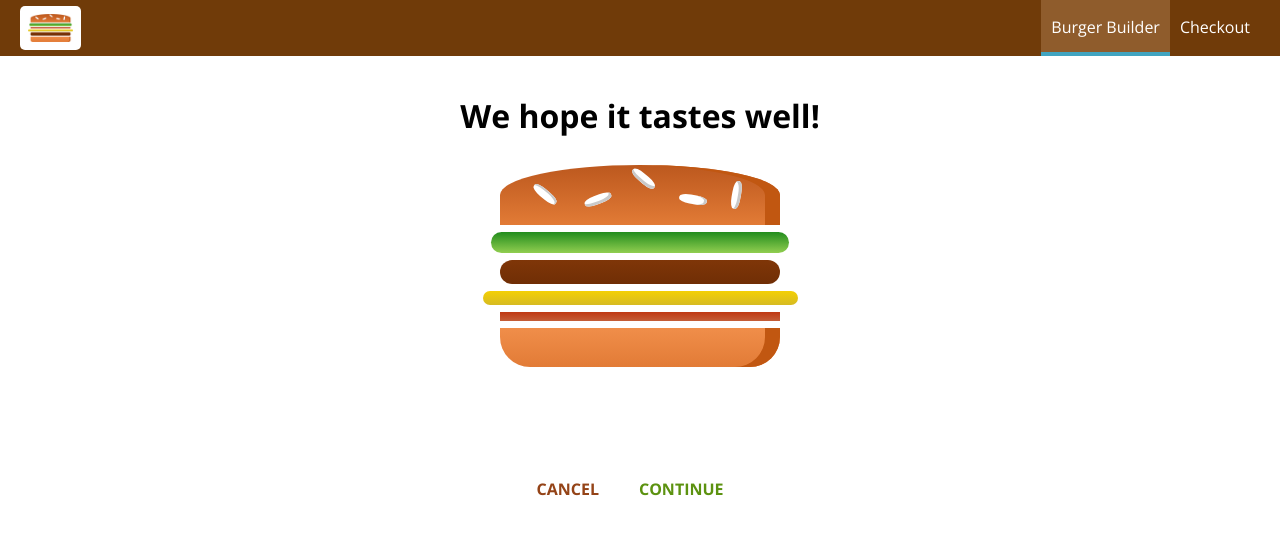
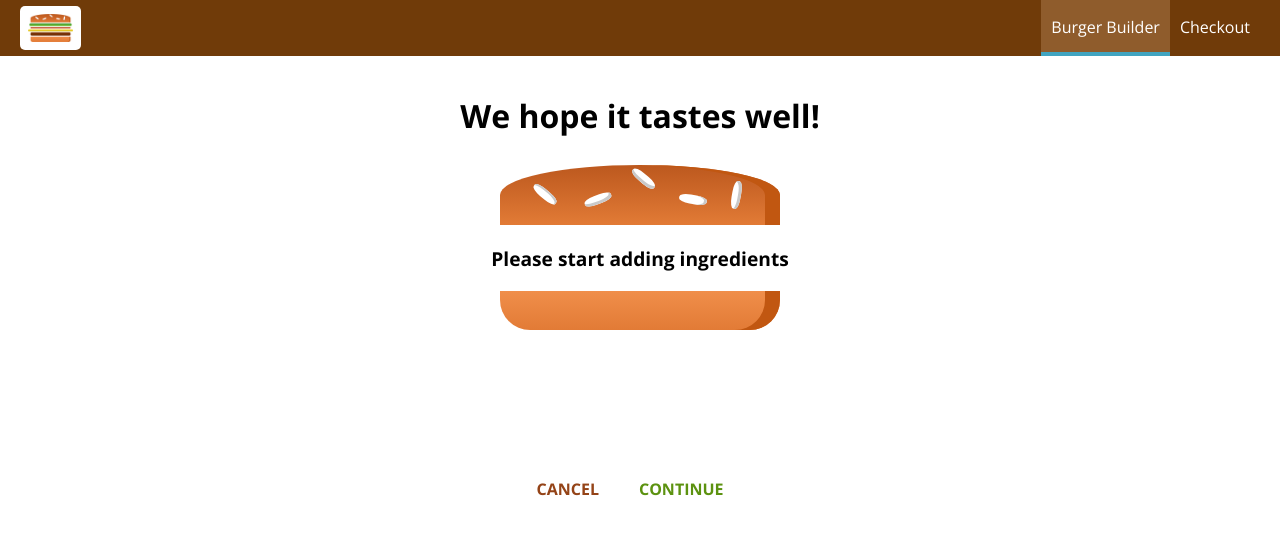
Before and after one commit to Scroung3D/burger-maker, a React app: page /checkout in a window 1280 px wide. Shown: the top 534 px of the page. Built offline with nearby package versions, Linux system fonts and the light colour scheme.

Commit message:
pass burger state

```diff
--- a/src/containers/BurgerBuilder/BurgerBuilder.js
+++ b/src/containers/BurgerBuilder/BurgerBuilder.js
@@ -112,7 +112,18 @@
         //     .catch(error => {
         //         this.setState({ loading: false, purchasing: false});
         //     });
-        this.props.history.push('/checkout');
+        const queryParams = [];
+
+        for (let i in this.state.ingredients) {
+            queryParams.push(encodeURIComponent(i) + '=' + encodeURIComponent(this.state.ingredients[i]));
+        }
+
+        const queryString = queryParams.join('&');
+
+        this.props.history.push({
+            pathname: '/checkout',
+            search: '?' + queryString
+        });
     }
 
     render () {
--- a/src/containers/Checkout/Checkout.js
+++ b/src/containers/Checkout/Checkout.js
@@ -10,6 +10,18 @@
             cheese: 1,
             bacon: 1
         }
+    }
+
+    componentDidMount () {
+        const query = new URLSearchParams(this.props.location.search);
+        const ingredients = {};
+
+        for (let param of query.entries()) {
+            // ['salad', '1']
+            ingredients[param[0]] = +param[1];
+        }
+
+        this.setState({ingredients: ingredients});
     }
 
     checkoutCancelledHandler = () => {
```
